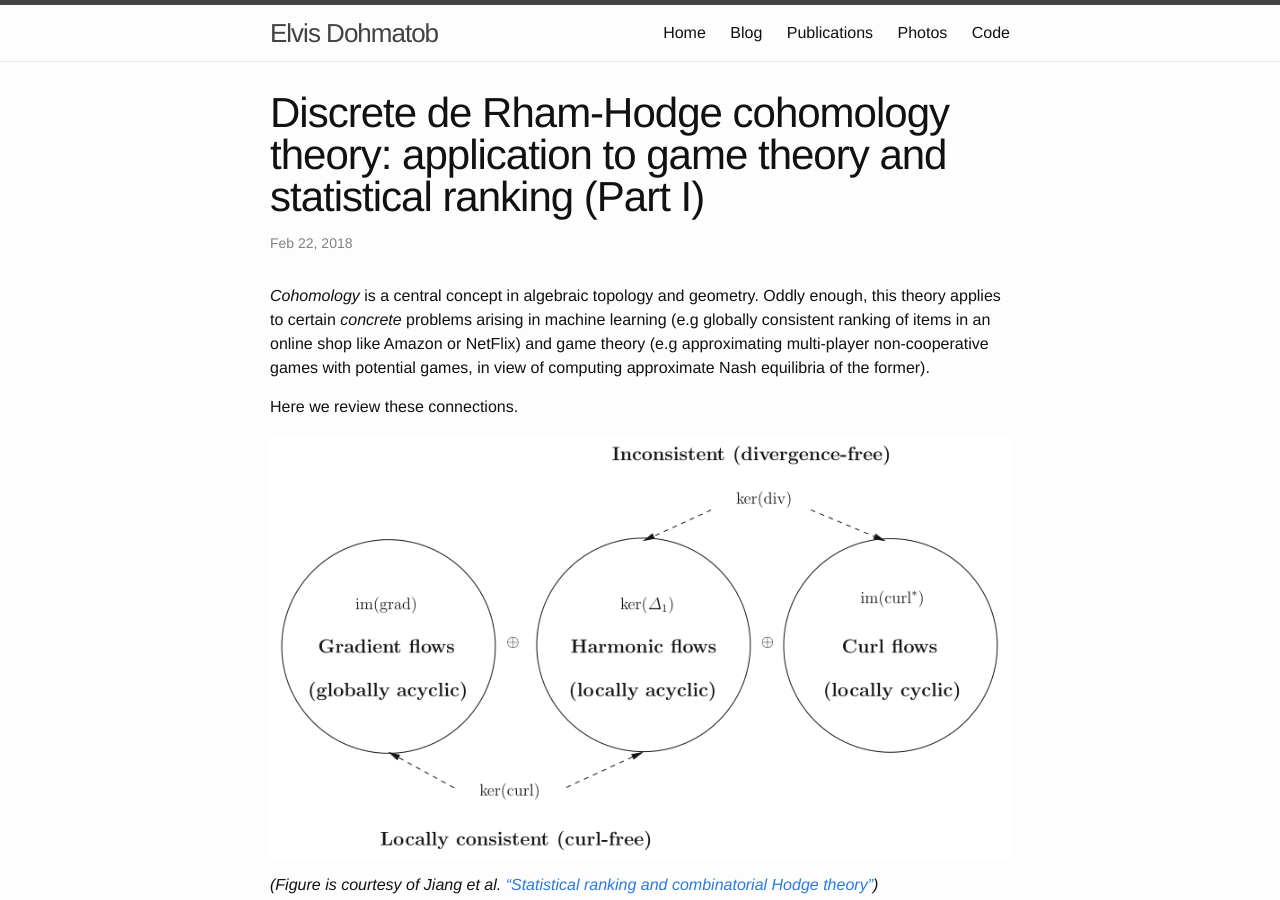
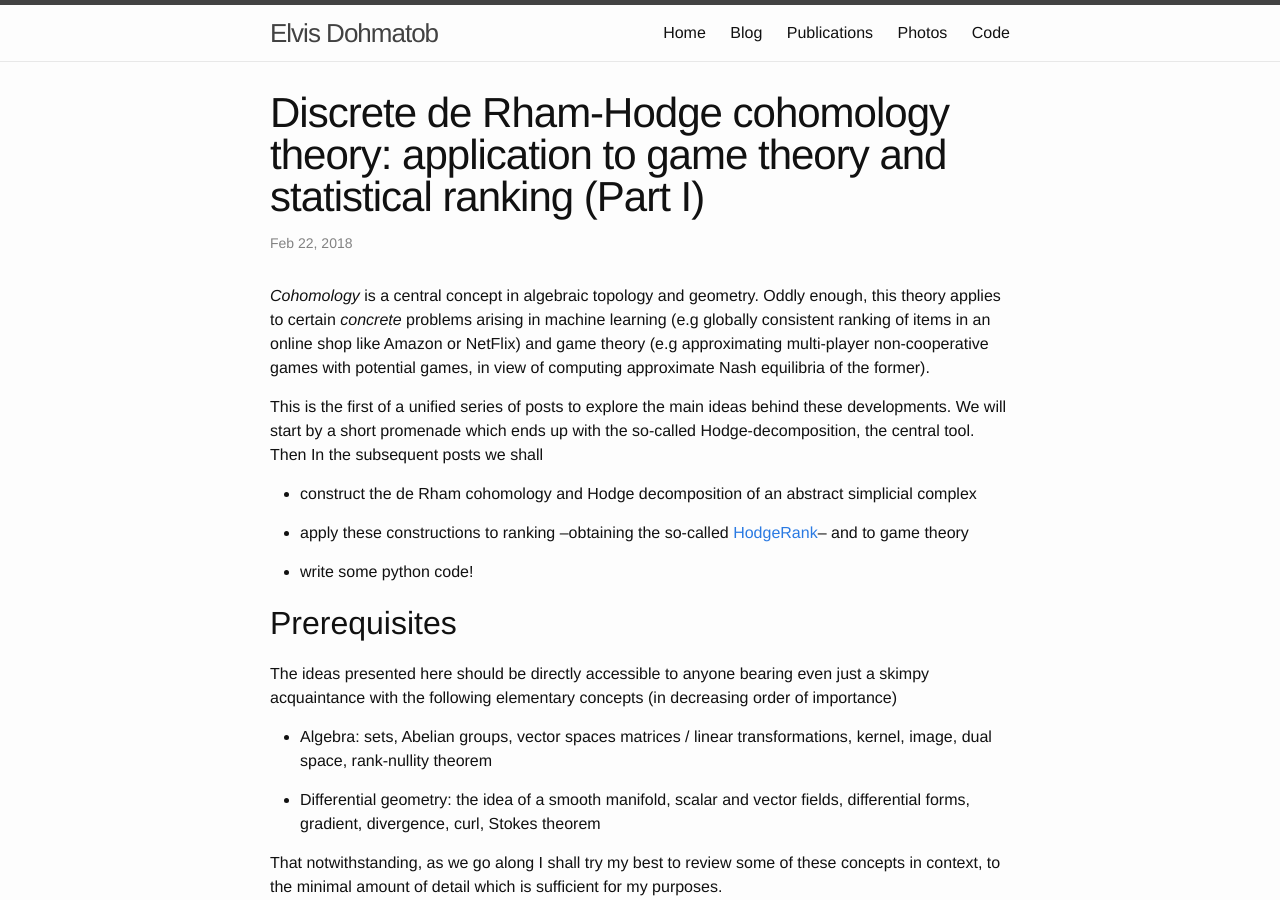
Before and after one commit to dohmatob/dohmatob.github.io, a Jekyll site: the page built from _posts/2018-02-22-hodge.markdown, in a window 1280 px wide and 900 px high. Built offline with Jekyll 4.4.1, drawn with Linux system fonts in a browser that asks for light colours; formulas are drawn with MathJax 3; comment, search, counter and statistics services are not loaded; some of the changed text lies outside the part shown.

Commit message:
refined the hodge post

```diff
--- a/_posts/2018-02-22-hodge.markdown
+++ b/_posts/2018-02-22-hodge.markdown
@@ -13,11 +13,15 @@ images:
 
 *Cohomology* is a central concept in algebraic topology and geometry. Oddly enough, this theory applies to certain *concrete* problems arising in machine learning (e.g globally consistent ranking of items in an online shop like Amazon or NetFlix) and game theory (e.g approximating multi-player non-cooperative games with potential games, in view of computing approximate Nash equilibria of the former).
 
-Here we review these connections.
+This is the first of a unified series of posts to explore the main ideas behind these developments.
+We will start by a short promenade which ends up with the so-called Hodge-decomposition, the central tool. Then In the subsequent posts we shall
 
-<img src="/assets/figures/ranking/hodge.png"/>
+- construct the de Rham cohomology and Hodge decomposition of an abstract simplicial complex
 
-*(Figure is courtesy of Jiang et al. ["Statistical ranking and combinatorial Hodge theory"][6])*
+- apply these constructions to ranking --obtaining the so-called [HodgeRank][6]-- and to game theory
+
+- write some python code!
+
 
 ## Prerequisites
 The ideas presented here should be directly accessible to anyone bearing even just a
@@ -138,11 +142,22 @@ $$
 \mathcal H^k(M,\mathbb R) \cong \ker(\delta_k) \cap \ker(d^{k + 1}).
 $$
 
-- *(b) If  $M$ is compact, then $H^k(M,\mathbb R) \cong \mathcal H^k(M,\mathbb R)$, and we have the  decomposition*
+- *(b) If  $M$ is compact, then $H^k(M,\mathbb R) \cong \mathcal H^k(M,\mathbb R)$, and we have the orthogonal decomposition*
 
 \begin{equation}
 \Omega^k(M) = \im(d^{k-1}) \oplus \mathcal H^k(M,\mathbb R) \oplus \im(\delta_k).
 \end{equation}
+
+In particular for the case $k = 1$, we have the decomposition
+
+\begin{equation}
+\Omega^k(M) = \im(\grad) \oplus \mathcal H^1(M,\mathbb R) \oplus \im(\curl).
+\end{equation}
+
+
+<img src="/assets/figures/ranking/hodge.png"/>
+*(Figure is courtesy of Jiang et al. ["Statistical ranking and combinatorial Hodge theory"][6])*
+
 
 *Sketch of proof.* Soitent $A$, $B$ des matrices avec $AB = 0$, et donc $\im(A) \subseteq \ker(B)$.  Soit la matrice $\Delta := A^* A + BB^* $, matrice psd d'ordre $n$. Il n'est pas difficile de montrer que son noyeau vaut $\ker(\Delta) = \ker(A^* ) \cap \ker(B)$, qui est biensur isomorphe au groupe  $H^1 :=\ker(A)/\im(B)$. Par le theoreme de décomposition de Fredholm (algèbre liniaire élementaire) et le fait que $\Delta^* = \Delta$, l'on a
 
```
